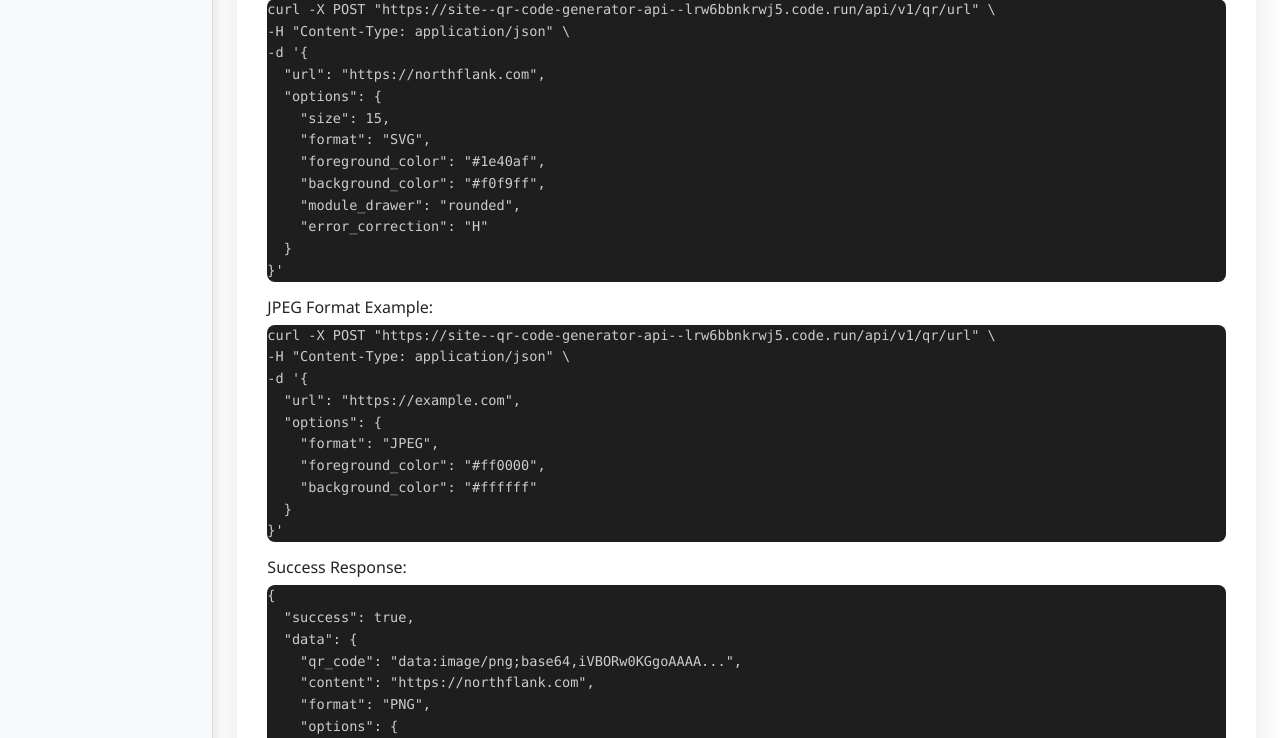
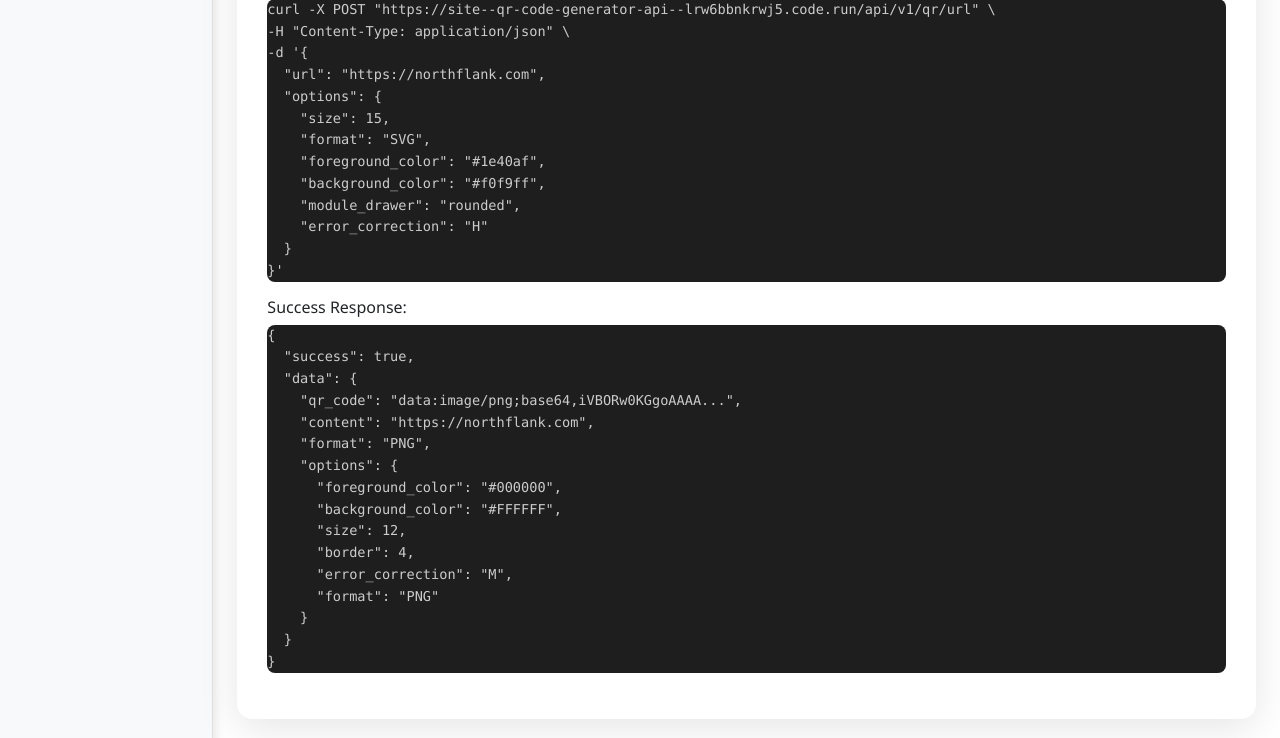
Before and after one commit to javeedtech/qr-code-generator-api, a Flask app: page /docs in a window 1280 px wide. Shown: the part 2425-3163 px from the top of the page. Run offline with Flask 3, Linux system fonts and the light colour scheme; some libraries are stand-ins or nearby versions.

Commit message:
Add files via upload

```diff
--- a/static/js/main.js
+++ b/static/js/main.js
@@ -296,10 +296,6 @@ function downloadQR() {
         // Determine MIME type and file extension
         let mimeType, fileExtension;
         switch (format.toLowerCase()) {
-            case 'jpeg':
-                mimeType = 'image/jpeg';
-                fileExtension = 'jpg';
-                break;
             case 'svg':
                 mimeType = 'image/svg+xml';
                 fileExtension = 'svg';
--- a/templates/northflank_api_docs.html
+++ b/templates/northflank_api_docs.html
@@ -138,7 +138,7 @@
                             <li><strong>100% Uptime:</strong> Deployed on Northflank with enterprise-grade infrastructure</li>
                             <li><strong>8 QR Code Types:</strong> URL, Text, Email, Phone, SMS, vCard, WiFi, Location</li>
                             <li><strong>Advanced Customization:</strong> Colors, shapes, error correction, sizes</li>
-                            <li><strong>Multiple Output Formats:</strong> PNG, JPEG, SVG, PDF with base64 encoding</li>
+                            <li><strong>Multiple Output Formats:</strong> PNG, SVG, PDF with base64 encoding</li>
                             <li><strong>High Performance:</strong> Global CDN, optimized response times</li>
                             <li><strong>Enterprise Security:</strong> Rate limiting, comprehensive error handling</li>
                             <li><strong>Marketplace Ready:</strong> Available on premium API marketplaces</li>
@@ -278,17 +278,7 @@
   }
 }'</code></pre>
 
-                                <h6 class="mt-3">JPEG Format Example:</h6>
-                                <pre><code class="language-bash">curl -X POST "https://site--qr-code-generator-api--lrw6bbnkrwj5.code.run/api/v1/qr/url" \
--H "Content-Type: application/json" \
--d '{
-  "url": "https://example.com",
-  "options": {
-    "format": "JPEG",
-    "foreground_color": "#ff0000",
-    "background_color": "#ffffff"
-  }
-}'</code></pre>
+
 
                                 <h6 class="mt-3">Success Response:</h6>
                                 <pre><code class="language-json">{
@@ -592,7 +582,7 @@
                                         <td><code>format</code></td>
                                         <td>String</td>
                                         <td>"PNG"</td>
-                                        <td>Output format: PNG, JPEG, SVG, PDF</td>
+                                        <td>Output format: PNG, SVG, PDF</td>
                                     </tr>
                                     <tr>
                                         <td><code>foreground_color</code></td>
--- a/templates/northflank_index.html
+++ b/templates/northflank_index.html
@@ -258,7 +258,6 @@
                                                 <label class="form-label">Format</label>
                                                 <select class="form-select" id="urlFormat">
                                                     <option value="PNG" selected>PNG</option>
-                                                    <option value="JPEG">JPEG</option>
                                                     <option value="SVG">SVG</option>
                                                     <option value="PDF">PDF</option>
                                                 </select>
@@ -340,7 +339,6 @@
                                                 <label class="form-label">Format</label>
                                                 <select class="form-select" id="textFormat">
                                                     <option value="PNG" selected>PNG</option>
-                                                    <option value="JPEG">JPEG</option>
                                                     <option value="SVG">SVG</option>
                                                     <option value="PDF">PDF</option>
                                                 </select>
```
Also changed, not shown: 1 other file.
